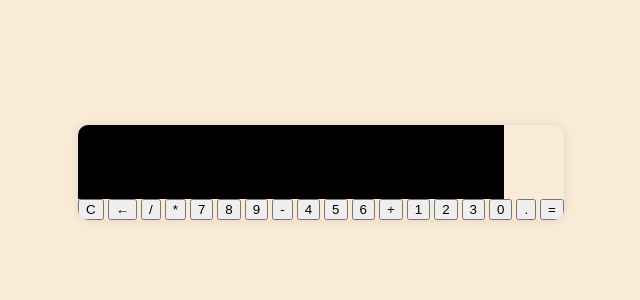
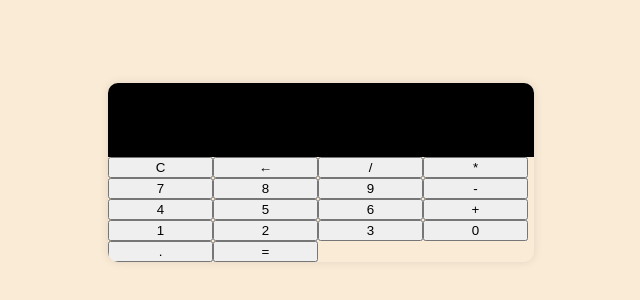
Before and after one commit to Maicol843/Calculadora_Coddy, a plain HTML site: page index.html in a window 1280 px wide. Shown: the part 236-536 px from the top of the page, without its empty margins (319-959 px from the left). Drawn offline with Linux system fonts and the light colour scheme.

Commit message:
Estilo clase buttons

```diff
--- a/styles.css
+++ b/styles.css
@@ -1,12 +1,9 @@
 /*
-ESTILO ID DISPLAY
+ESTILO CLASE BUTTONS
 
-ID de destino display:
-1. Establece el padding a 20px.
-2. Establece el font size a 30px.
-3. Establece el border a none.
-4. Establece text-align a right.
-5. ¡Establece el background color y el color de tu elección!
+Clase objetivo ‘buttons’:
+1. Establece el display a grid.
+2. Establece grid-template-columns a repeat(4, 105px).
 */
 
 body{
@@ -31,3 +28,8 @@ body{
     text-align: right;
     background-color: black;
 }
+
+.buttons{
+    display: grid;
+    grid-template-columns: repeat(4,105px);
+}
```
